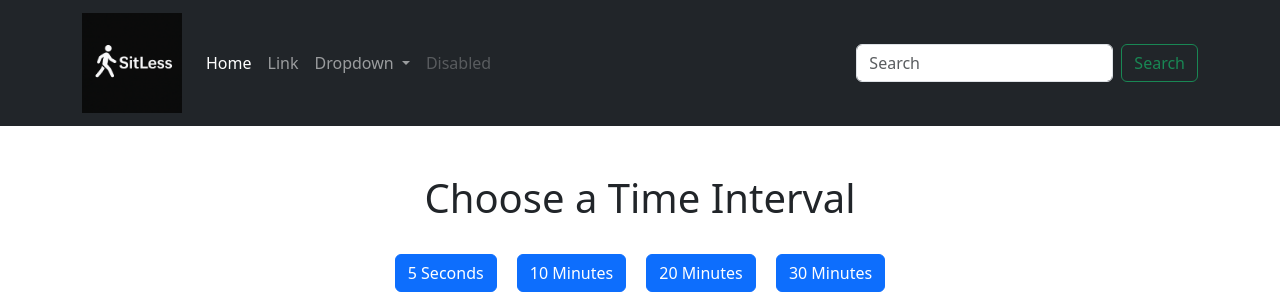
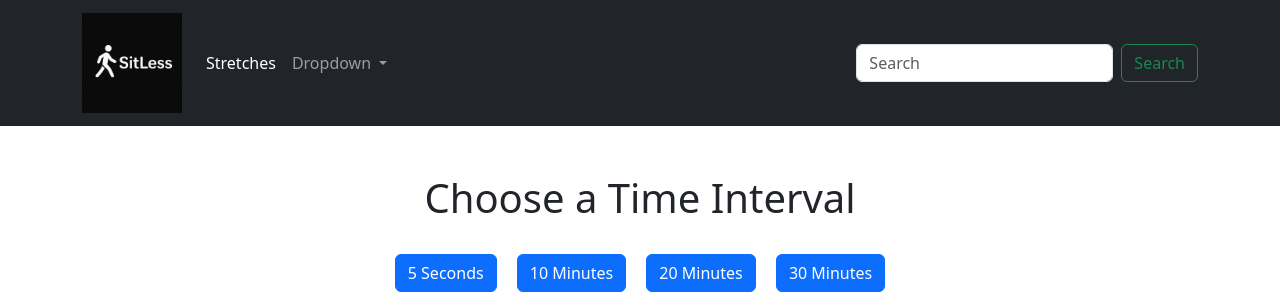
Before and after one commit to patekOnlyPrograms/SitLess, a Flask app: page / in a window 1280 px wide. Shown: the top 300 px of the page. Run offline with Flask 3, Linux system fonts and the light colour scheme; some libraries are stand-ins or nearby versions.

Commit message:
Removed redundant Home tab

```diff
--- a/templates/base.html
+++ b/templates/base.html
@@ -18,10 +18,7 @@
         <div class="collapse navbar-collapse" id="navbarSupportedContent">
           <ul class="navbar-nav me-auto mb-2 mb-lg-0">
             <li class="nav-item">
-              <a class="nav-link active" aria-current="page" href="#">Home</a>
-            </li>
-            <li class="nav-item">
-              <a class="nav-link" href="#">Link</a>
+              <a class="nav-link active" aria-current="page" href="#">Stretches</a>
             </li>
             <li class="nav-item dropdown">
               <a class="nav-link dropdown-toggle" href="#" role="button" data-bs-toggle="dropdown" aria-expanded="false">
@@ -34,10 +31,8 @@
                 <li><a class="dropdown-item" href="#">Something else here</a></li>
               </ul>
             </li>
-            <li class="nav-item">
-              <a class="nav-link disabled" aria-disabled="true">Disabled</a>
-            </li>
           </ul>
+
           <form class="d-flex" role="search">
             <input class="form-control me-2" type="search" placeholder="Search" aria-label="Search"/>
             <button class="btn btn-outline-success" type="submit">Search</button>
```
